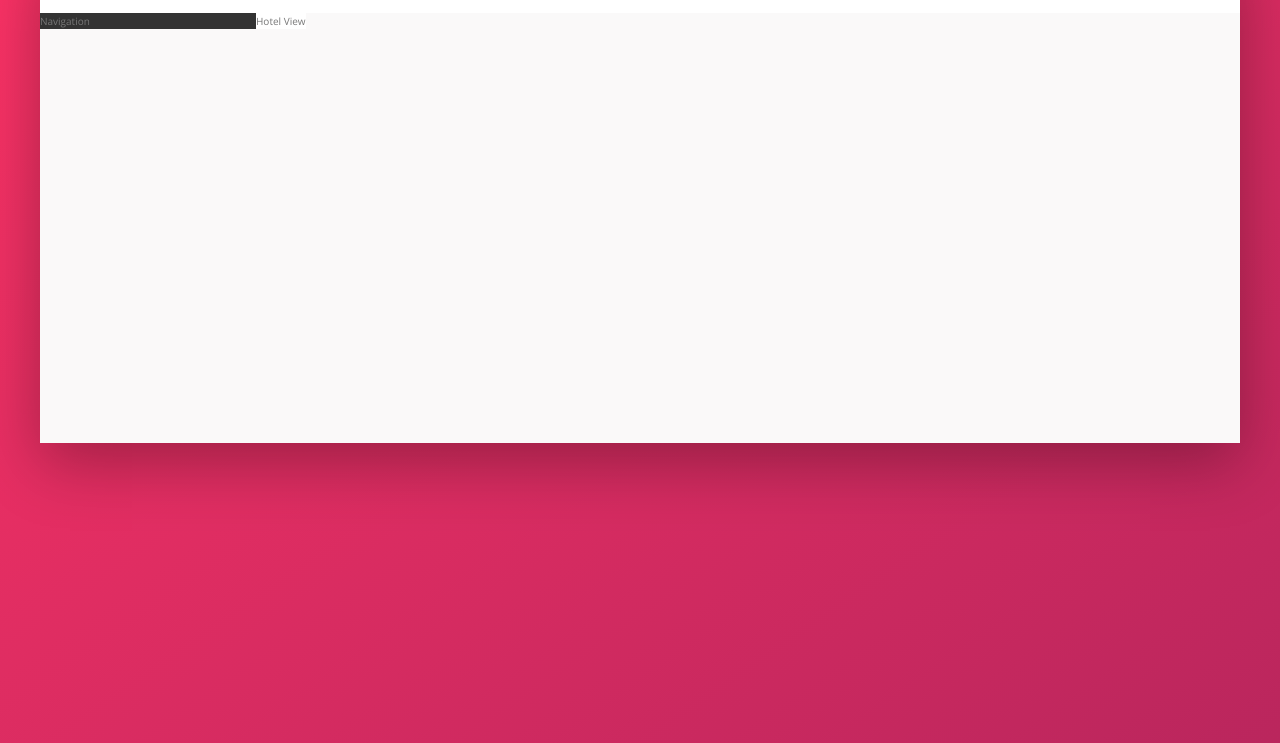
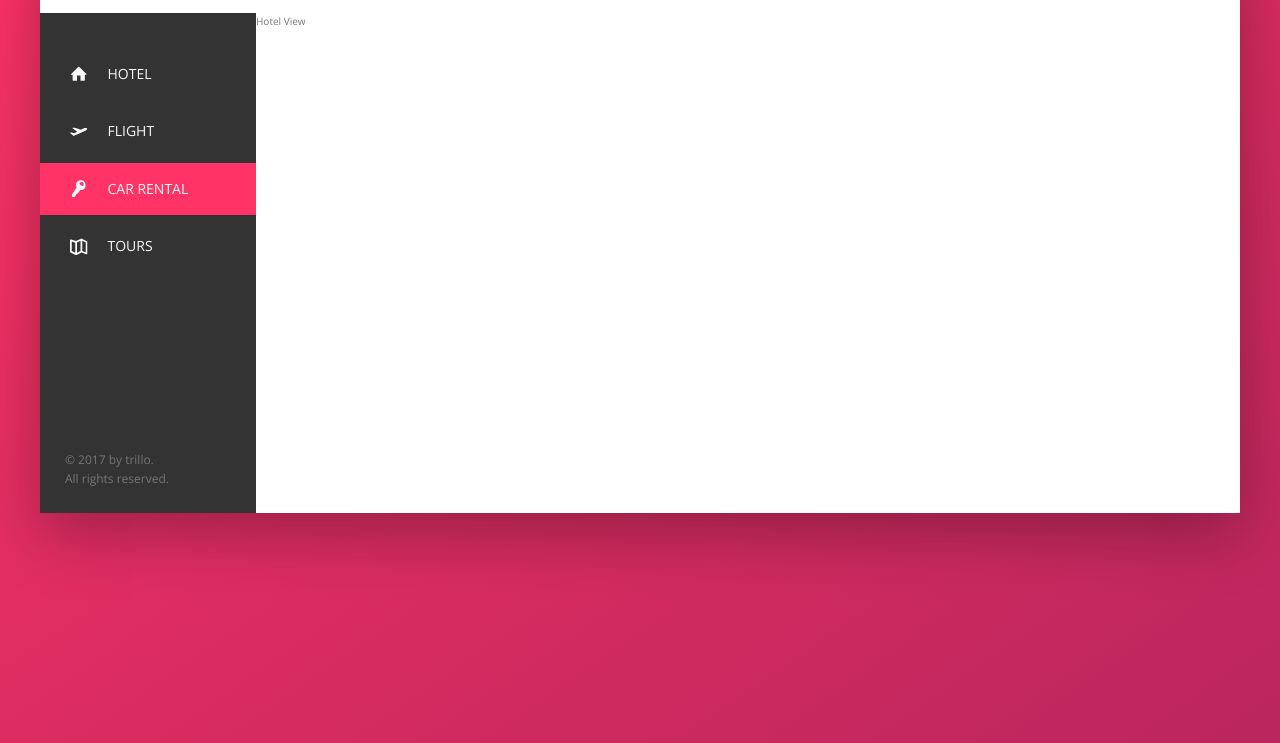
Before and after one commit to AnisBenFerhat/Trillo, a website: page index.html in a window 1280 px wide. Shown: the part 137-880 px from the top of the page. Drawn offline with nearby package versions, Linux system fonts and the light colour scheme.

Commit message:
Feat(Sidebar) : Build, structure and style

```diff
--- a/css/_components.css
+++ b/css/_components.css
@@ -110,3 +110,77 @@
   border-radius: 50%;
   margin-right: 1rem;
 }
+
+/**! Side Navigation **/
+
+.side-nav {
+  font-size: 1.4rem;
+  list-style: none;
+  margin-top: 3.5rem;
+}
+
+.side-nav__item {
+  position: relative;
+}
+
+.side-nav__item:not(:last-child) {
+  margin-bottom: .5rem;
+}
+
+.side-nav__item::before {
+  content: "";
+  position: absolute;
+  top: 0;
+  left: 0;
+  height: 100%;
+  width: 3px;
+  background-color: var(--color-primary);
+  transform: scaleY(0);
+  transition: transform 0.2s, width 0.4s cubic-bezier(1,0,0,1) 0.2s, background-color .1s;
+}
+
+.side-nav__item--active::before,
+.side-nav__item:hover::before{
+  transform: scaleY(1);
+  width: 100%;
+}
+
+.side-nav__item::before{
+  background-color: var(--color-primary-light);
+}
+
+.side-nav__link:link,
+.side-nav__link:visited {
+  color: var(--color-grey-light-1);
+  text-decoration: none;
+  text-transform: uppercase;
+  display: block;
+  padding: 1.5rem 3rem;
+  position: relative;
+  z-index: 2;
+  display: flex;
+  align-items: center;
+}
+
+.side-nav__link:hover,
+.side-nav__link:active,
+.side-nav__link:focus {
+
+}
+
+.side-nav__icon {
+  height: 1.75rem;
+  width: 1.75rem;
+  margin-right: 2rem;
+  fill: currentColor;
+
+}
+
+/**! Legal Text **/
+.legal {
+  font-size: 1.2rem;
+  color: var(--color-grey-light-4)
+  text-align: center;
+  padding: 2.5rem;
+
+}
--- a/css/_layout.css
+++ b/css/_layout.css
@@ -24,8 +24,15 @@
   background-color: var(--color-grey-dark-1);
 
   flex: 0 0 18%;
+  display: flex;
+  flex-direction: column;
+  justify-content: space-between;
 }
 
 .hotel-view {
   background-color: #fff;
+
+  /*  Test */
+  height: 50rem;
+  flex: 1;
 }
--- a/index.html
+++ b/index.html
@@ -42,7 +42,46 @@
         </nav>
       </header>
       <div class="content">
-        <nav class="sidebar">Navigation</nav>
+        <nav class="sidebar">
+          <ul class="side-nav">
+            <li class="side-nav__item">
+              <a href="#" class="side-nav__link">
+                <svg class="side-nav__icon">
+                  <use xlink:href="img/sprite.svg#icon-home"></use>
+                </svg>
+                <span>Hotel</span>
+              </a>
+            </li>
+            <li class="side-nav__item">
+              <a href="#" class="side-nav__link">
+                <svg class="side-nav__icon">
+                  <use xlink:href="img/sprite.svg#icon-aircraft-take-off"></use>
+                </svg>
+                <span>Flight</span>
+              </a>
+            </li>
+            <li class="side-nav__item side-nav__item--active">
+              <a href="#" class="side-nav__link">
+                <svg class="side-nav__icon">
+                  <use xlink:href="img/sprite.svg#icon-key"></use>
+                </svg>
+                <span>Car Rental</span>
+              </a>
+            </li>
+            <li class="side-nav__item">
+              <a href="#" class="side-nav__link">
+                <svg class="side-nav__icon">
+                  <use xlink:href="img/sprite.svg#icon-map"></use>
+                </svg>
+                <span>Tours</span>
+              </a>
+            </li>
+          </ul>
+          <div class="legal">
+            <p>&copy; 2017 by trillo.</p>
+            <p>All rights reserved.</p>
+          </div>
+        </nav>
         <main class="hotel-view">Hotel View</main>
       </div>
     </div>
```
